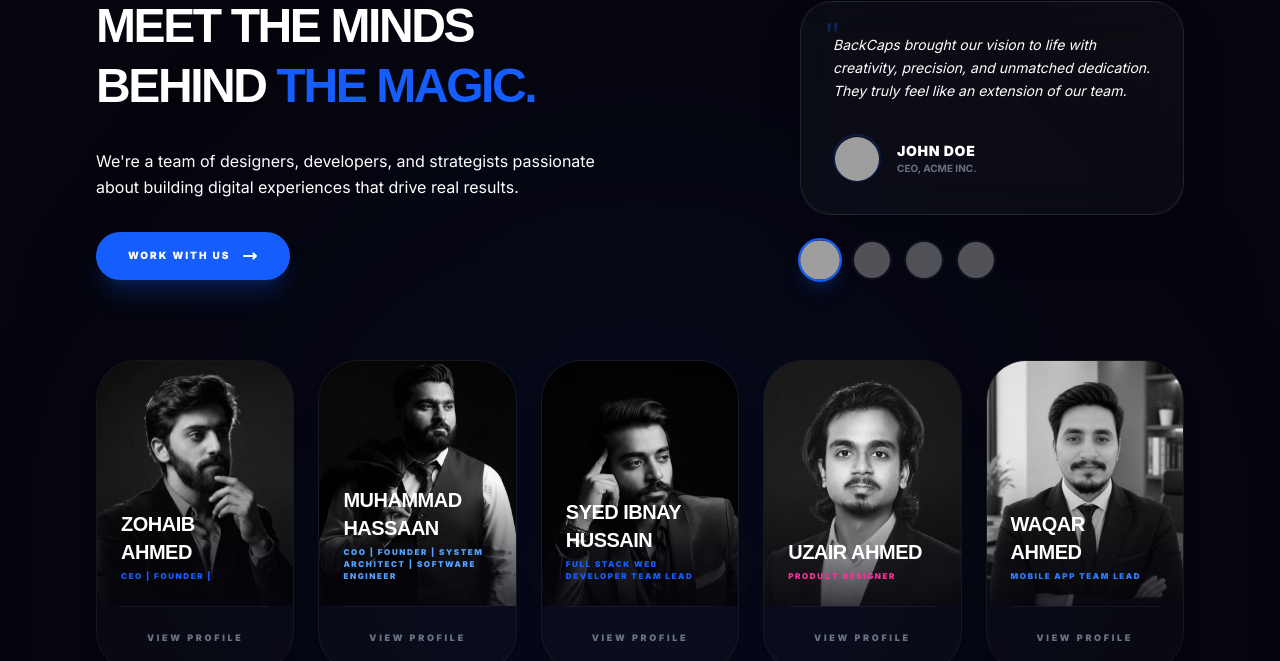
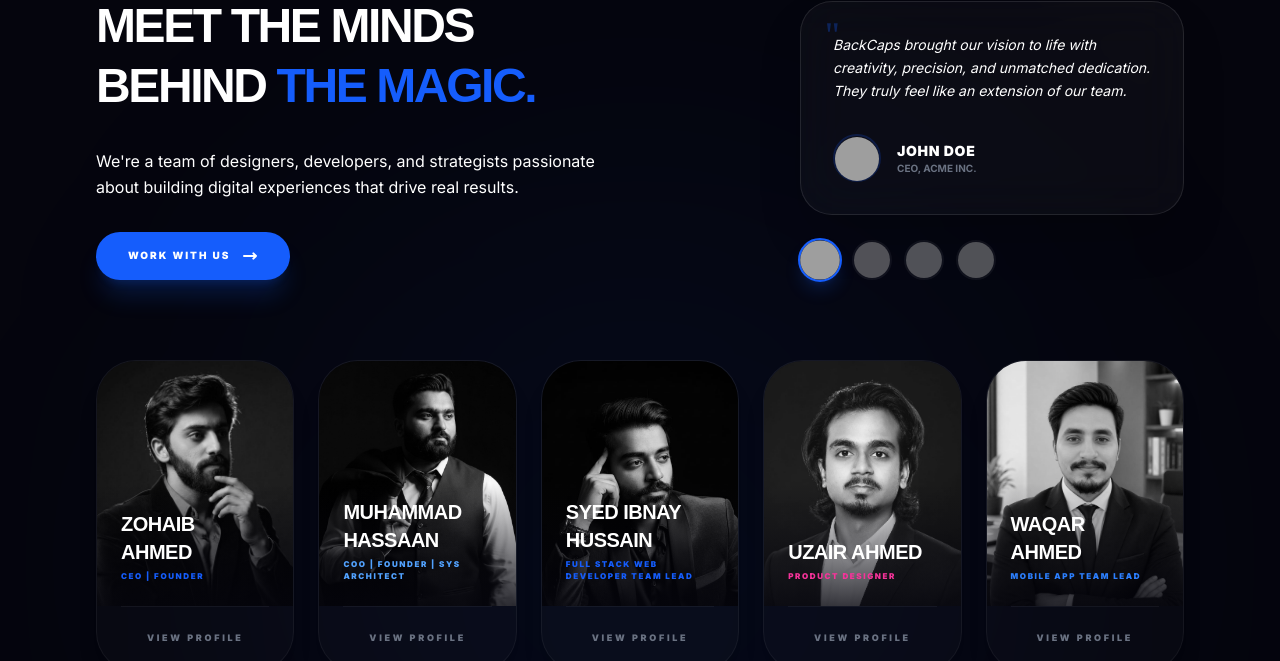
Before and after one commit to HassaanAwan786/BackCaps_Company_webSite, a Laravel app: page / in a window 1280 px wide. Shown: the part 5839-6500 px from the top of the page. Run offline with Laravel 12, Linux system fonts and the light colour scheme; data comes from the database, SQL or seed files in the repository; style sheets or scripts are compiled from the project's sources; some libraries are stand-ins or nearby versions; some web fonts are replaced; grey boxes are pictures that could not be loaded.

Commit message:
Changed the serviceBased page in service file, updated bakground pics with more appealing theme ,changed all the services details and updated the content by replacing dummy with real one

```diff
--- a/resources/js/Components/Hero/Services.jsx
+++ b/resources/js/Components/Hero/Services.jsx
@@ -89,9 +89,10 @@ const Services = () => {
             category: 'service',
             expertise: "DevOps & Scaling",
             stats: "99.9% Uptime",
-            description: "Scalable and secure cloud hosting, DevOps, and infrastructure management solutions.",
-            items: ["AWS/Azure Management", "CI/CD Pipelines", "Kubernetes Orchestration", "Server Migration"],
+            description: "Enterprise logistics platform for HTV fleet management — company fleet registration, multi-order dispatch, driver hiring, and real-time cargo tracking system..",
+            items: ["Fleet & Company Registration", "Multi-Order Bulk Dispatch", "Live Cargo Trading System", "Driver Hiring & Tracking"],
             bg: "bg-gradient-to-br from-orange-600/10 via-orange-600/5 to-transparent border-orange-500/20",
+            bgImage: "/assets/Website icons/LOADERS.png",
             image: "/assets/images/macbook.png",
             icon: "/assets/images/macbook_logo.png",
             techIcons: [
@@ -105,9 +106,10 @@ const Services = () => {
             category: 'service',
             expertise: "Security Audits",
             stats: "Zero Breaches",
-            description: "Enterprise-grade security audits, threat protection, and vulnerability assessments.",
-            items: ["Security Audits", "Penetration Testing", "Encryption Solutions", "Threat Monitoring"],
+            description: "On-demand home services marketplace — plumbers, electricians, mechanics, cleaners, AC techs, carpenters & more.",
+            items: ["Multi-Category Service Providers", "Customer Booking Portal", "Appointment Scheduling System", "Availability Management"],
             bg: "bg-gradient-to-br from-red-600/10 via-red-600/5 to-transparent border-red-500/20",
+            bgImage: "/assets/Website icons/KariGhar.png",
             image: "/assets/images/ai.png",
             icon: "/assets/images/ai_logo.png",
             techIcons: [
@@ -116,13 +118,14 @@ const Services = () => {
             ]
         },
         {
-            title: "Digital Marketing",
+            title: "3D-Print",
             category: 'service',
             expertise: "Growth Hacking",
             stats: "3x ROI",
-            description: "Data-driven marketing strategies to increase your online presence and conversion rates.",
-            items: ["SEO Optimization", "Social Media Management", "Content Strategy", "PPC Campaigns"],
+            description: "Industrial 3D printing lab with Bambu Lab H2, P2S & more — custom prints on demand, dedicated medical devices, toys, and industrial components manufacturing.",
+            items: ["On-Demand Custom Printing", "Medical Industry Products", "Toys & Industrial Components", "High-Precision Bambu Lab Fleet"],
             bg: "bg-gradient-to-br from-green-600/10 via-green-600/5 to-transparent border-green-500/20",
+            bgImage: "/assets/Website icons/3d.png",
             image: "/assets/images/studio.png",
             icon: "/assets/images/studio_logo.png",
             techIcons: [
@@ -198,6 +201,14 @@ const Services = () => {
                                     onClick={() => isMobile && setFlippedCard(isFlipped ? null : index)}
                                     className={`${service.bg} ${service.className || ''} rounded-[2rem] p-6 sm:p-10 lg:p-12 relative overflow-hidden group lg:min-h-[380px] border flex flex-col lg:flex-row gap-8 lg:gap-10 items-start text-left transition-all duration-500 hover:scale-[1.01] lg:hover:scale-[1.02] hover:shadow-2xl hover:shadow-blue-600/10 cursor-pointer lg:cursor-default`}
                                 >
+                                    {/* Background Image */}
+                                    {service.bgImage && (
+                                        <img
+                                            src={service.bgImage}
+                                            alt=""
+                                            className="absolute inset-0 w-full h-full object-cover opacity-10 lg:group-hover:opacity-100 transition-opacity duration-700 pointer-events-none select-none z-0"
+                                        />
+                                    )}
                                     {/* Mobile Flip Indicator */}
                                     {isMobile && (
                                         <div className="absolute top-6 right-6 text-[8px] font-black uppercase tracking-widest text-blue-600/50">
@@ -210,7 +221,7 @@ const Services = () => {
                                         {/* Default Screen */}
                                         <div className={`transition-all duration-700 ease-[cubic-bezier(0.23,1,0.32,1)]
                                             ${isFlipped ? 'opacity-0 -translate-y-12 scale-95 blur-sm' : 'opacity-100 translate-y-0 scale-100'}
-                                            lg:group-hover:opacity-0 lg:group-hover:-translate-y-12 lg:group-hover:scale-95 lg:group-hover:blur-sm`}>
+                                            ${service.bgImage ? 'lg:group-hover:opacity-0 lg:group-hover:scale-95' : 'lg:group-hover:opacity-0 lg:group-hover:-translate-y-12 lg:group-hover:scale-95 lg:group-hover:blur-sm'}`}>
                                             <div className="flex items-center gap-4 mb-8">
                                                 <div className="flex-shrink-0 flex items-center justify-center">
                                                     <img src={service.icon} alt="" width={40} height={40} className="sm:w-[50px] sm:h-[50px] brightness-110" />
@@ -233,6 +244,16 @@ const Services = () => {
                                         </div>
 
                                         {/* Hover/Flip Screen - Insights Dashboard */}
+                                        {service.bgImage ? (
+                                            /* Custom hover for bgImage cards (LOADERS) — only show Explore Solutions */
+                                            <div className={`absolute inset-0 transition-all duration-700 ease-[cubic-bezier(0.23,1,0.32,1)] flex flex-col justify-end items-center pb-4 z-40
+                                                ${isFlipped ? 'opacity-100 translate-y-0 pointer-events-auto' : 'opacity-0 translate-y-6 pointer-events-none'}
+                                                lg:group-hover:opacity-100 lg:group-hover:translate-y-0 lg:group-hover:pointer-events-auto`}>
+                                                <button className="w-fit px-8 py-3 bg-blue-500/90 hover:bg-white/90 text-black text-[10px] font-black uppercase tracking-[0.2em] rounded-full transition-all duration-300 shadow-lg shadow-black/20 active:scale-95 backdrop-blur-sm -mt-8 ">
+                                                    Explore Solutions
+                                                </button>
+                                            </div>
+                                        ) : (
                                             <div className={`absolute inset-0 transition-all duration-700 ease-[cubic-bezier(0.23,1,0.32,1)] flex flex-col justify-center
                                                 ${isFlipped ? 'opacity-100 translate-y-0 pointer-events-auto' : 'opacity-0 translate-y-12 pointer-events-none'}
                                                 lg:group-hover:opacity-100 lg:group-hover:translate-y-0 lg:group-hover:pointer-events-auto`}>
@@ -240,7 +261,7 @@ const Services = () => {
                                                     <div className="w-10 h-10 rounded-full bg-blue-600/20 border border-blue-500/30 flex items-center justify-center">
                                                         <img src={service.icon} alt="" width={24} height={24} className="brightness-125" />
                                                     </div>
-                                                <h4 className="text-lg font-black text-white uppercase tracking-widest">Insights</h4>
+                                                    <h4 className="text-lg font-black text-white  tracking-widest">Insights</h4>
                                                 </div>
 
                                                 <div className="space-y-6 mb-8">
@@ -258,10 +279,11 @@ const Services = () => {
                                                     Explore Solutions
                                                 </button>
                                             </div>
+                                        )}
                                     </div>
 
                                     {/* Visual Side */}
-                                    <div className="flex-1 w-full relative min-h-[200px] sm:min-h-[250px] lg:min-h-full self-stretch mt-6 lg:mt-0">
+                                    <div className={`flex-1 w-full relative min-h-[200px] sm:min-h-[250px] lg:min-h-full self-stretch mt-6 lg:mt-0 transition-all duration-700 ${service.bgImage ? (isFlipped ? 'opacity-0 scale-95' : 'lg:group-hover:opacity-0 lg:group-hover:scale-95') : ''}`}>
                                         <div className={`absolute inset-0 flex ${(service.title === 'UI/UX Designing' || service.title === 'Artificial Intelligence') ? 'items-end' : 'items-center'} justify-center transition-opacity duration-500 ${isFlipped ? 'opacity-20' : 'opacity-100'}`}>
                                             <motion.div
                                                 initial={{ scale: 0.8, opacity: 0, y: 20 }}
--- a/resources/js/Components/Hero/Team.jsx
+++ b/resources/js/Components/Hero/Team.jsx
@@ -135,7 +135,7 @@ const Team = () => {
 
         {
             name: "Zohaib Ahmed",
-            role: "CEO | Founder | ",
+            role: "CEO | Founder  ",
             experience: "7+ Years",
             projectsCount: "50+",
             quote: "Software is about more than just functionality—it’s about how it feels to use. A great app should work so naturally that the user never thinks about the complexity behind it.",
@@ -154,7 +154,7 @@ const Team = () => {
         },
         {
             name: "Muhammad Hassaan",
-            role: "COO | Founder | System Architect | Software Engineer",
+            role: "COO | Founder | Sys Architect",
             experience: "4+ Years",
             projectsCount: "20+",
             quote:"At the intersection of operations and engineering, I don’t just write code—I build systems that scale and companies that trust them. As COO and Co-Founder, I ensure every line of code aligns with business goals, every architecture supports growth, and every client experience feels seamless. From LLM integrations to backend resilience, I lead with structure, precision, and a designer’s eye for how software should feel to use.",
--- a/resources/js/Components/Hero/TechHeadline.jsx
+++ b/resources/js/Components/Hero/TechHeadline.jsx
@@ -4,7 +4,7 @@ import Counter from './Counter';
 
 const TechHeadline = () => {
     const techStack = [
-        { name: 'Python', icon: null, emoji: '🐍' },
+        { name: 'Python', icon: '/assets/Website icons/python.png' },
         { name: 'Figma', icon: '/assets/Website icons/figma.svg' },
         { name: 'PostgreSQL', icon: '/assets/Website icons/postgresql.svg' },
         { name: 'MongoDB', icon: '/assets/Website icons/mongodb.svg' },
@@ -15,8 +15,8 @@ const TechHeadline = () => {
         { name: 'GraphQL', icon: '/assets/Website icons/graphQL.svg' },
         { name: 'Prisma', icon: '/assets/Website icons/prisma.svg' },
         { name: 'Stripe', icon: '/assets/Website icons/stripe.svg' },
-        { name: 'Vercel', icon: '/assets/Website icons/vercel.jpeg' },
-        { name: 'GitHub', icon: '/assets/Website icons/github.svg' },
+        { name: 'Vercel', icon: '/assets/Website icons/vercel.svg' },
+        { name: 'GitHub', icon: '/assets/Website icons/github.png' },
         { name: 'Kubernetes', icon: null, emoji: '☸️' }
     ];
 
```
Also changed, not shown: public/assets/Website icons/3d.png (added), public/assets/Website icons/KariGhar.png (added), public/assets/Website icons/LOADERS.png (added), public/assets/Website icons/github.png (added), public/assets/Website icons/python.png (added), public/assets/Website icons/vercel.jpeg (deleted), public/assets/Website icons/vercel.png (deleted), public/assets/Website icons/vercel.svg, public/assets/images/team/portfolio/hassan_img.jpeg. Lines whose indentation alone changed are shown as unchanged.
